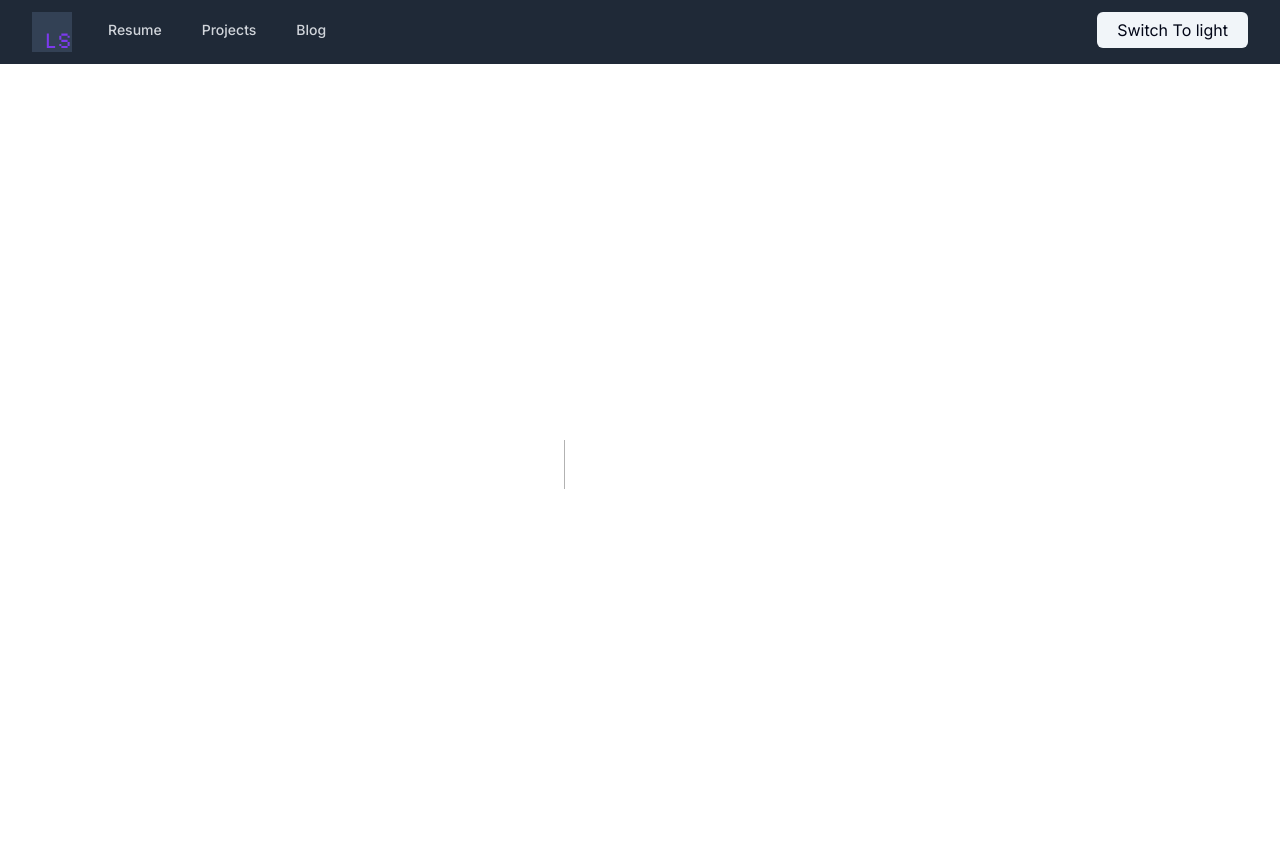
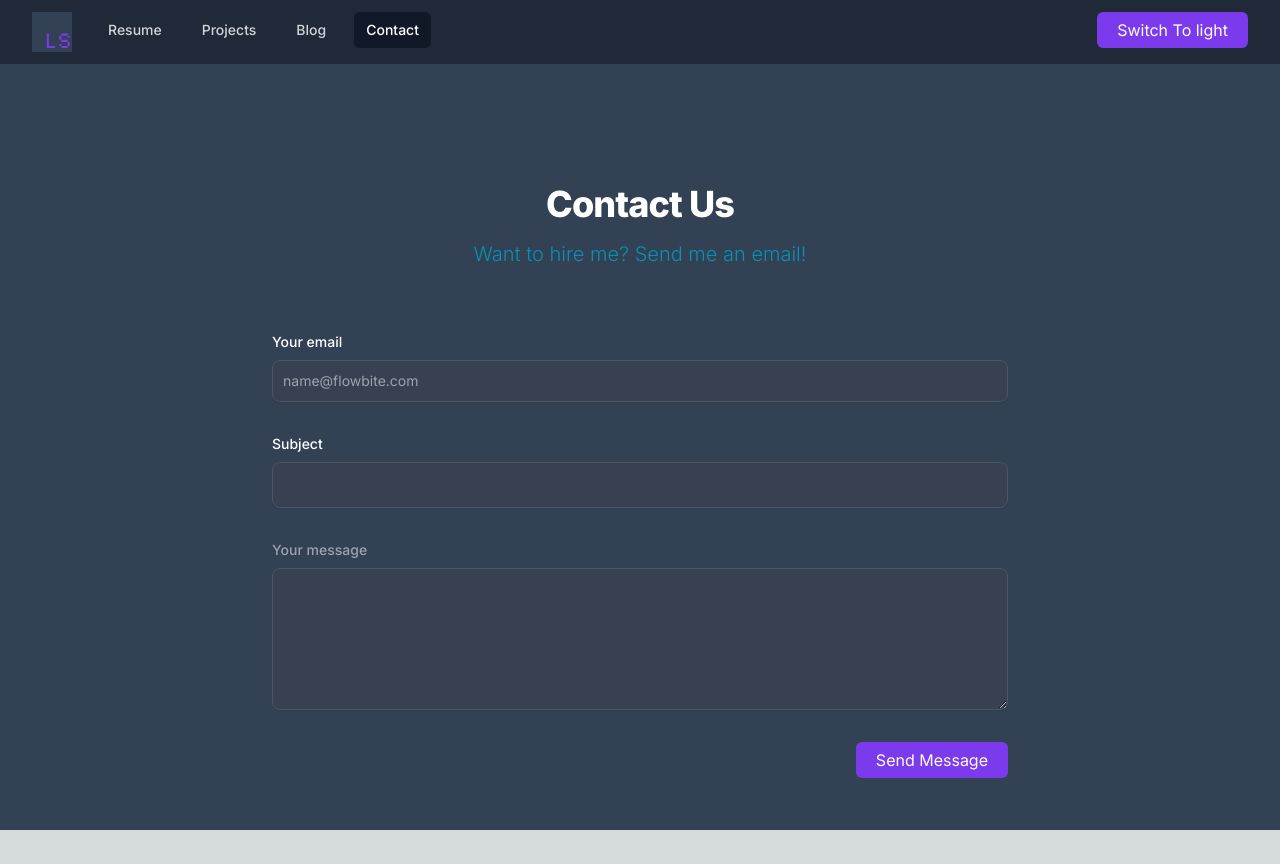
Before and after one commit to lukasasorensen/portfolio, a Next.js app: page /contact in a window 1280 px wide. Before the commit this address had no page. After the commit the page ends 830 px from the top, so only its background shows below. Built offline with nearby package versions, Linux system fonts and the light colour scheme.

Commit message:
add contact page

```diff
--- /dev/null
+++ b/src/app/contact/page.tsx
@@ -0,0 +1,61 @@
+"use client";
+import { ThemedButton } from "@/components/Themed";
+import { useThemeContext } from "@/providers/ThemeProvider";
+
+export default function Contact() {
+  const { twColorClasses } = useThemeContext();
+
+  return (
+    <main className={`${twColorClasses.BG_PRIMARY} py-14`}>
+      <div className={`mx-auto max-w-screen-md px-4 py-8 lg:py-16`}>
+        <h2 className={`mb-4 text-center text-4xl font-extrabold tracking-tight ${twColorClasses.TEXT_PRIMARY} `}>
+          Contact Us
+        </h2>
+        <p className={`mb-8 text-center font-light ${twColorClasses.TEXT_SECONDARY} sm:text-xl lg:mb-16`}>
+          Want to hire me? Send me an email!
+        </p>
+        <form action="#" className={`space-y-8`}>
+          <div>
+            <label htmlFor="email" className={`mb-2 block text-sm font-medium ${twColorClasses.TEXT_PRIMARY} `}>
+              Your email
+            </label>
+            <input
+              type="email"
+              id="email"
+              className={`focus:ring-primary-500 focus:border-primary-500 dark:focus:ring-primary-500 dark:focus:border-primary-500 dark:shadow-sm-light block w-full rounded-lg border border-gray-300 bg-gray-50 p-2.5 text-sm ${twColorClasses.TEXT_PRIMARY} shadow-sm dark:border-gray-600 dark:bg-gray-700  dark:placeholder-gray-400`}
+              placeholder="name@flowbite.com"
+              required
+            />
+          </div>
+          <div>
+            <label htmlFor="subject" className={`mb-2 block text-sm font-medium ${twColorClasses.TEXT_PRIMARY} `}>
+              Subject
+            </label>
+            <input
+              type="text"
+              id="subject"
+              className={`focus:ring-primary-500 focus:border-primary-500 dark:focus:ring-primary-500 dark:focus:border-primary-500 dark:shadow-sm-light" placeholder="Let us know how we can help you block w-full rounded-lg border border-gray-300 bg-gray-50 p-3 text-sm ${twColorClasses.TEXT_PRIMARY} shadow-sm dark:border-gray-600 dark:bg-gray-700  dark:placeholder-gray-400`}
+              required
+            />
+          </div>
+          <div className={`sm:col-span-2`}>
+            <label
+              htmlFor="message"
+              className={`mb-2 block text-sm font-medium ${twColorClasses.TEXT_PRIMARY} dark:text-gray-400`}
+            >
+              Your message
+            </label>
+            <textarea
+              id="message"
+              rows={6}
+              className={`focus:ring-primary-500 focus:border-primary-500 dark:focus:ring-primary-500 dark:focus:border-primary-500" placeholder="Leave a comment... block w-full rounded-lg border border-gray-300 bg-gray-50 p-2.5 text-sm ${twColorClasses.TEXT_PRIMARY} shadow-sm dark:border-gray-600 dark:bg-gray-700  dark:placeholder-gray-400`}
+            ></textarea>
+          </div>
+          <div className="float-right">
+            <ThemedButton color="secondary" text="Send Message"></ThemedButton>
+          </div>
+        </form>
+      </div>
+    </main>
+  );
+}
--- a/src/components/NavBar.tsx
+++ b/src/components/NavBar.tsx
@@ -27,6 +27,10 @@ export default function NavBar() {
     {
       href: "/blog",
       title: "Blog",
+    },
+    {
+      href: "/contact",
+      title: "Contact",
     },
   ];
   return (
--- a/src/constants/ColorTheme.ts
+++ b/src/constants/ColorTheme.ts
@@ -37,7 +37,7 @@ export const TailWindColorThemeClasses: {
     BG_SECONDARY: "bg-stone-800",
     BG_TERTIARY: "bg-violet-600",
     BTN_PRIMARY: "bg-cyan-900 text-white hover:bg-cyan-700",
-    BTN_SECONDARY: "bg-slate-100 text-slate-950 hover:bg-slate-500",
+    BTN_SECONDARY: "bg-violet-600 text-white hover:bg-violet-500",
     BTN_DANGER: "bg-cyan-900 text-white",
     BTN_WARN: "bg-slate-100 text-white",
     BTN_NONE: "bg-transparent text-white",
```
